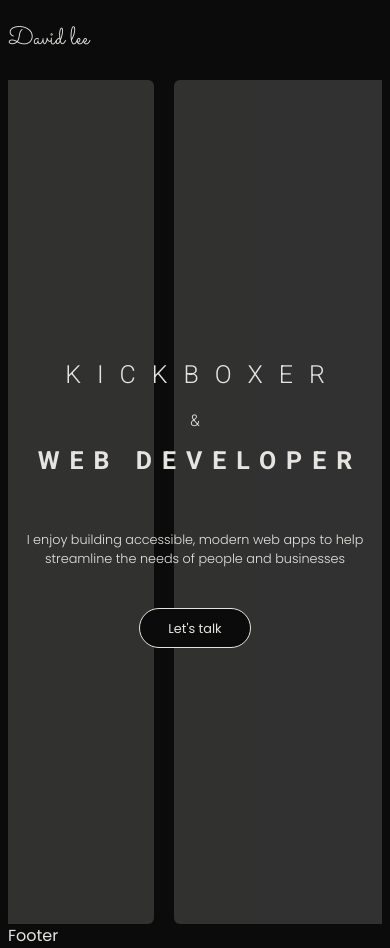
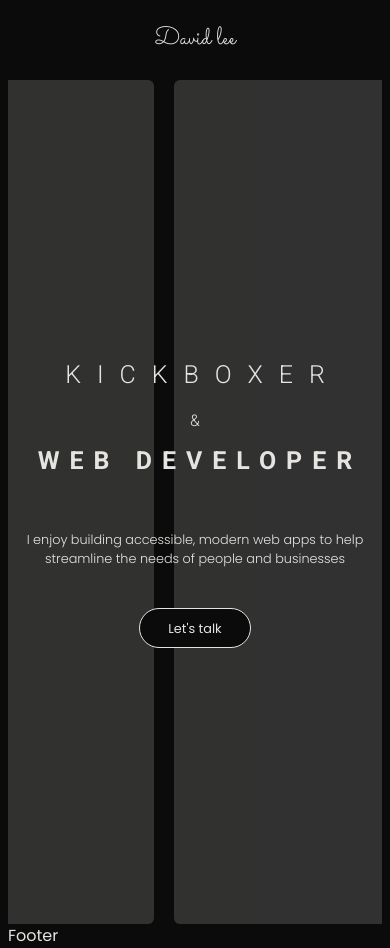
Before and after one commit to DLee1993/portfolio, a React (Vite) app: page / in a window 390 px wide. Built offline with nearby package versions, Linux system fonts and the light colour scheme.

Commit message:
centered text on mobile viewport

```diff
--- a/src/components/Header.tsx
+++ b/src/components/Header.tsx
@@ -1,6 +1,6 @@
 export const Header = () => {
     return (
-        <header className="min-h-[var(--headerHeight)] flex justify-start items-center md:items-end">
+        <header className="min-h-[var(--headerHeight)] flex justify-center md:justify-start items-center md:items-end">
             <p className="font-Sacremento text-lg">David lee</p>
         </header>
     );
```
